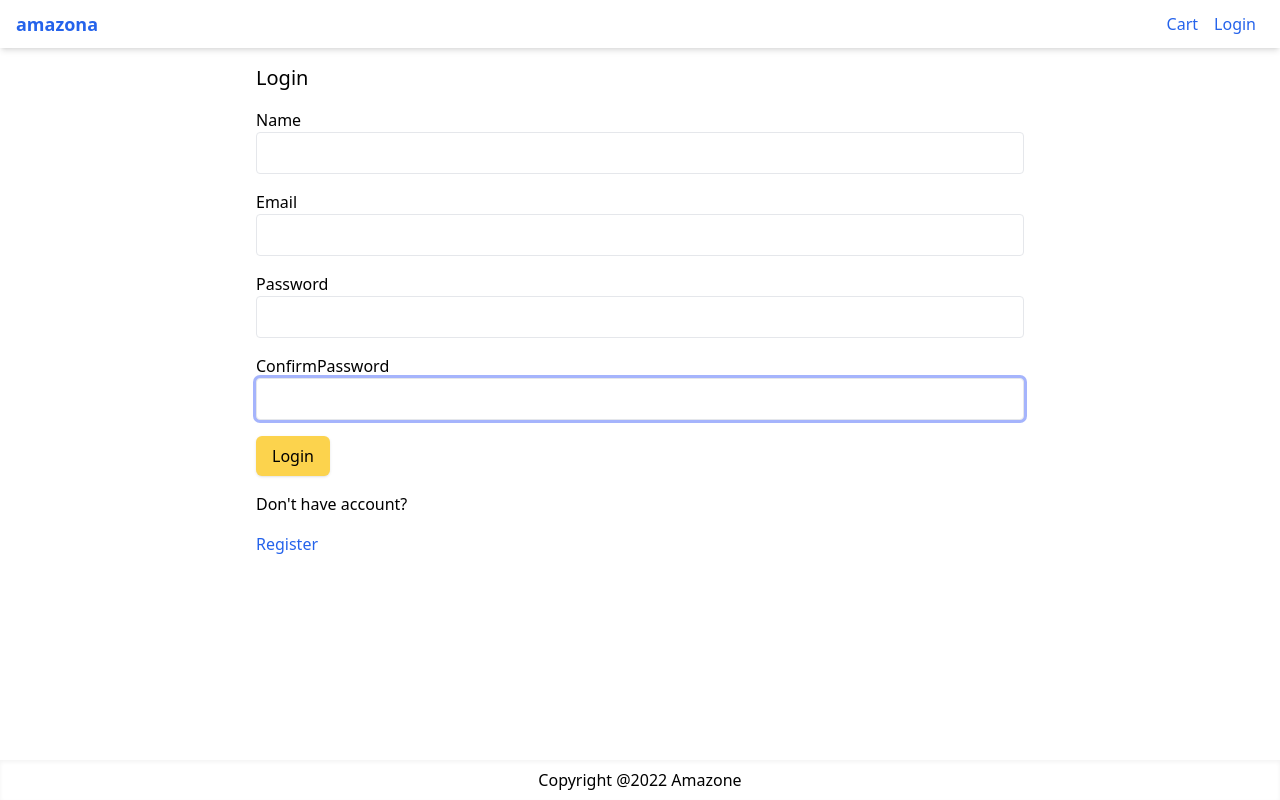
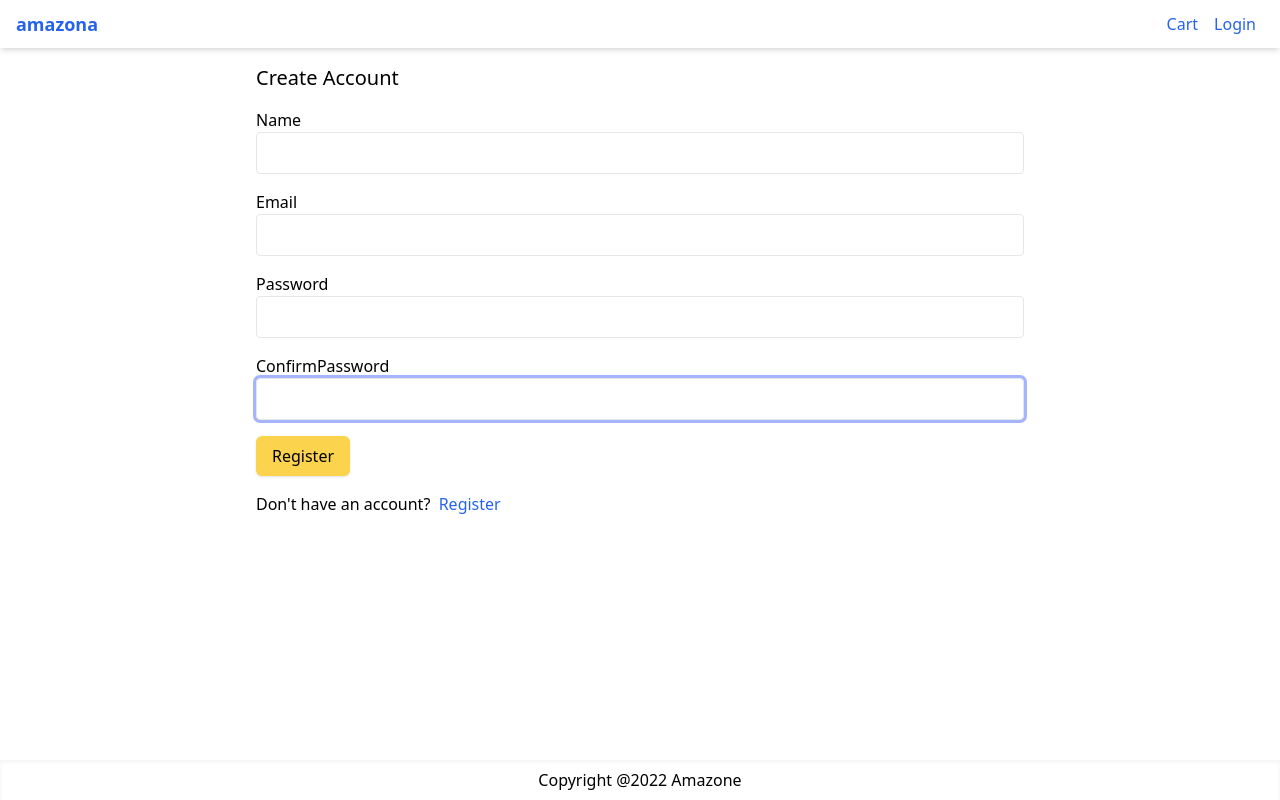
Before and after one commit to capmahin/Project-amazone, a Next.js app: page /register in a window 1280 px wide. Built offline with nearby package versions, Linux system fonts and the light colour scheme; no server answers.

Commit message:
add new register in resgister page

```diff
--- a/pages/register.js
+++ b/pages/register.js
@@ -48,9 +48,9 @@ export default function LoginScreen() {
         }
     }
   return (
-    <Layout title="Login">
+    <Layout title="Create Account">
      <form className="mx-auto max-w-screen-md" onSubmit={handleSubmit(submitHandler)}>
-        <h1 className="mb-4 text-xl">Login</h1>
+        <h1 className="mb-4 text-xl">Create Account</h1>
         <div className="mb-4">
         <label htmlFor="name">Name</label>
         <input type="text"
@@ -119,12 +119,13 @@ export default function LoginScreen() {
 
 
         <div className="mb-4">
-         <button className="primary-button">Login</button>
+         <button className="primary-button">Register</button>
         </div>
         <div className="mb-4">
-         Don&apos;t have account? &nbsp;
+            Don&apos;t have an account? &nbsp;
+            <Link legacyBehavior href={`/register?redirect=${redirect || '/'}`}>Register</Link>
         </div>
-        <Link legacyBehavior href="register">Register</Link>
+
      </form>
     </Layout>
   )
```
